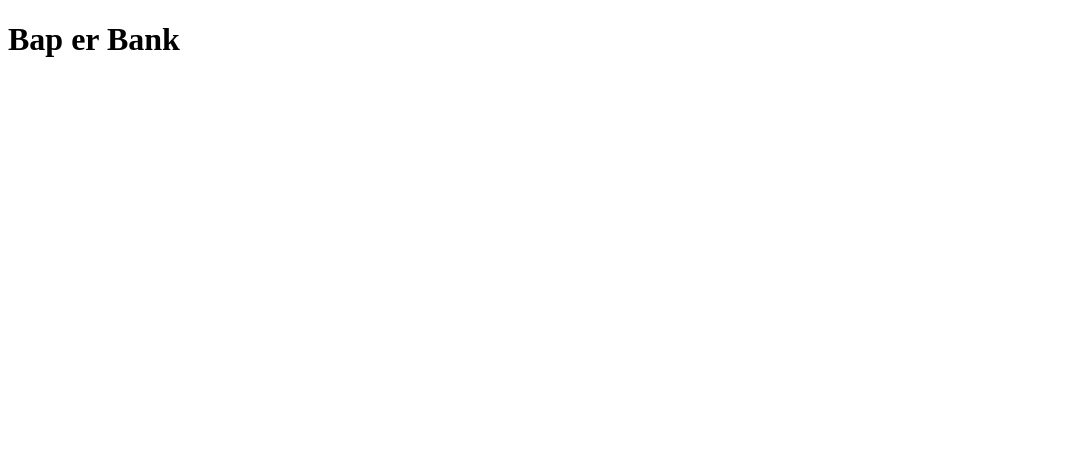
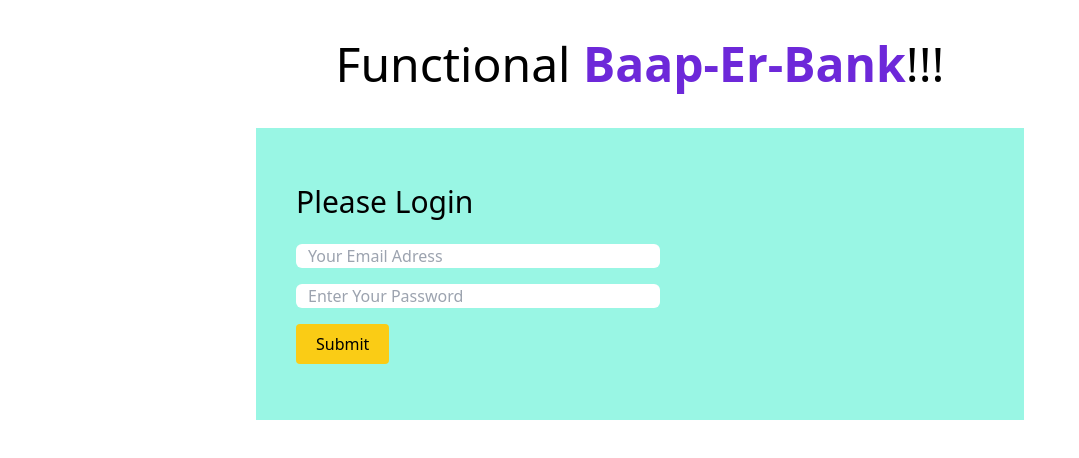
Before and after one commit to Mahfuz-Hasaan/bank-deposit, a plain HTML site: page inderx.html in a window 1280 px wide. Shown: the whole page, without its empty margins (0-1079 px from the left). Drawn offline with nearby package versions, Linux system fonts and the light colour scheme.

Commit message:
login form created

```diff
--- a/inderx.html
+++ b/inderx.html
@@ -1,12 +1,29 @@
 <!DOCTYPE html>
 <html lang="en">
-<head>
-    <meta charset="UTF-8">
-    <meta http-equiv="X-UA-Compatible" content="IE=edge">
-    <meta name="viewport" content="width=device-width, initial-scale=1.0">
+  <head>
+    <meta charset="UTF-8" />
+    <meta http-equiv="X-UA-Compatible" content="IE=edge" />
+    <meta name="viewport" content="width=device-width, initial-scale=1.0" />
     <title>Document</title>
-</head>
-<body>
-    <h1>Bap er Bank</h1>
-</body>
+    <script src="https://cdn.tailwindcss.com"></script>
+  </head>
+  <body>
+    <header id="header">
+      <p class="text-5xl text-center my-10">
+        Functional
+        <span class="font-semibold text-violet-700">Baap-Er-Bank</span>!!!
+      </p>
+    </header>
+
+    <main id="main">
+        <section class="login bg-teal-200 w-3/5 mx-auto py-14 pl-10 ">
+            <div class="login-div ">
+                <p class="text-3xl">Please Login</p> <br>
+                <input type="email" name="" id="" placeholder="Your Email Adress" class="mb-4 w-1/2 pl-3 rounded-md" ><br>
+                <input type="password" name="" id="" placeholder="Enter Your Password"class="mb-4 w-1/2 pl-3 rounded-md"> <br>
+                <input type="submit" value="Submit" class="bg-yellow-400 px-5 py-2 rounded hover:bg-yellow-300 cursor-pointer">
+            </div>
+        </section>
+    </main>
+  </body>
 </html>
```
